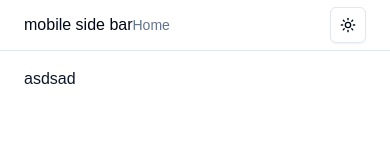
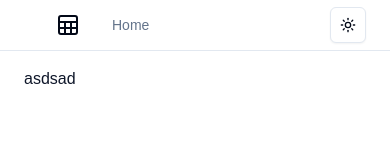
Before and after one commit to kohi9noor/Scryptix, a Next.js app: page / in a window 390 px wide. Shown: the top 160 px of the page. Built offline with nearby package versions, Linux system fonts and the light colour scheme.

Commit message:
add: [mobile_sidebar ui]

```diff
--- a/src/components/DesktopSideBar.tsx
+++ b/src/components/DesktopSideBar.tsx
@@ -4,6 +4,7 @@ import {
   CoinsIcon,
   HomeIcon,
   Layers2Icon,
+  Sheet,
   ShieldCheckIcon,
 } from "lucide-react";
 import Logo from "./Logo";
@@ -71,7 +72,9 @@ const DesktopSideBar = ({}) => {
 export function MobileSidebar() {
   return (
     <div className=" block md:hidden border-separate bg-background">
-      mobile side bar
+      <nav className=" flex items-center justify-between px-8">
+        <Sheet></Sheet>
+      </nav>
     </div>
   );
 }
```
